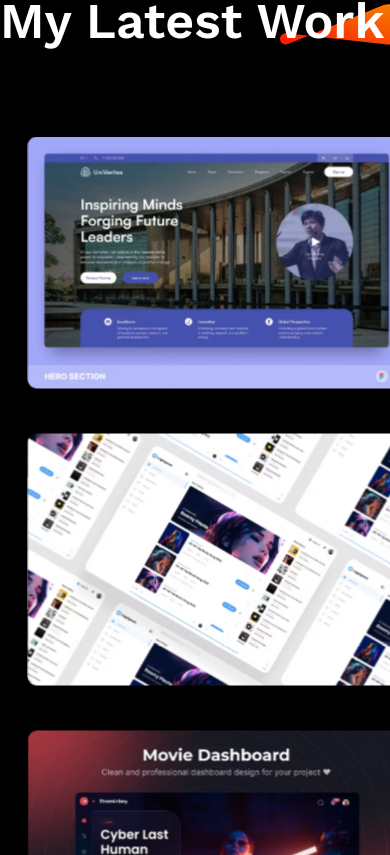
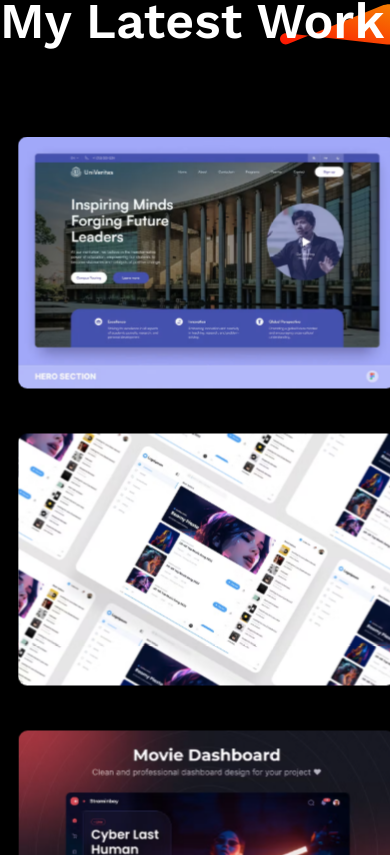
Before and after one commit to jaganparigi/portfolio, a React (Vite) app: page / in a window 390 px wide. Shown: the part 4069-4924 px from the top of the page. Built offline with nearby package versions, Linux system fonts and the light colour scheme.

Commit message:
modified:   src/components/MyWork/MyWork.css

```diff
--- a/src/components/MyWork/MyWork.css
+++ b/src/components/MyWork/MyWork.css
@@ -83,7 +83,7 @@
         transform: scale(0.9);
     }
     .mywork-container img{
-        margin-left: -25px;
+        margin-left: -35px;
         aspect-ratio: auto;
     }
     .mywork-showmore{
```
